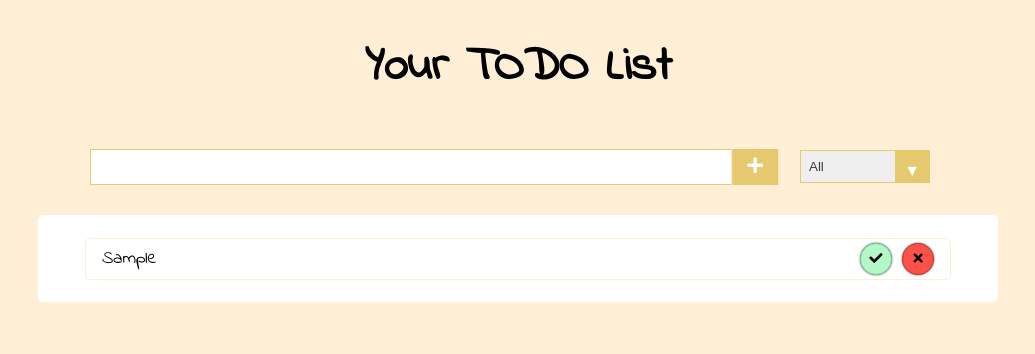
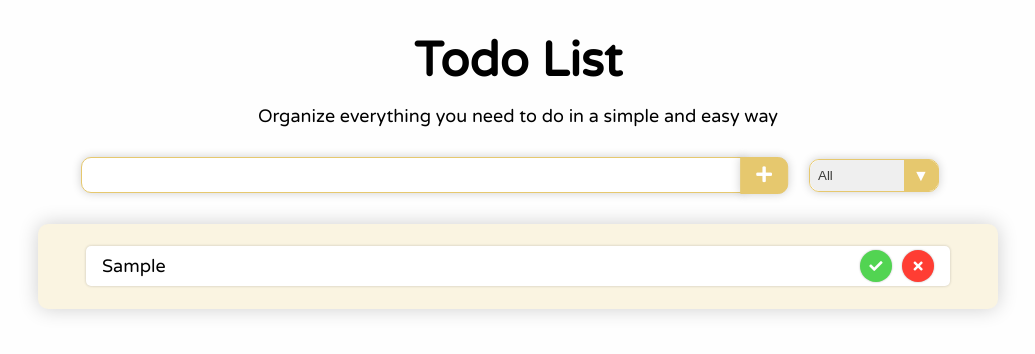
Before and after one commit to oh-sehyeon/todolist, a plain HTML site: page index.html in a window 1280 px wide. Both pictures are taken after typing "Sample" into the empty fields and a click on the button 877 px from the left and 166 px from the top of the page. Shown: the whole page, without its empty margins (122-1157 px from the left). Drawn offline with Linux system fonts and the light colour scheme.

Commit message:
Add files via upload

```diff
--- a/CSS/style.css
+++ b/CSS/style.css
@@ -1,15 +1,17 @@
 :root {
     /* Colors */
-    --yellow: #ffefd6;
-    --yellow-dark: #e6c86e;
+    --white: #fefefe;
+    --yellow-light: #faf4e1;
+    --yellow: #e6c86e;
     --blue: #A0E7E5;
-    --mint: #B4F8C8;
-    --mint-light: #ebfff1;
-    --mint-dark: #74d491;
+    --green: #52D452;
+    --green-light: #ccffcc;
+    --green-dark: #28A228;
     --pink: #FFAEBC;
-    --red: #fa5248;
-    --red-dark: #db342a;
+    --red: #FF3D33;
+    --red-dark: #D60B00;
     --black: #3d3d3b;
+    --gray: #808080;
 
     /* Font Size */
     --font-large: 48px;
@@ -26,8 +28,8 @@ body {
     margin: 0;
     padding: 0;
     cursor: default;
-    background-color: var(--yellow);
-    font-family: 'Indie Flower', Arial, Helvetica, sans-serif, cursive;
+    background-color: var(--white);
+    font-family: 'Varela Round', sans-serif;
     display: flex;
     justify-content: center;
     align-items: center;
@@ -36,12 +38,29 @@ body {
 
 h1 {
     font-size: var(--font-large);
+    font-weight: var(--weight-bold);
+    margin: 2rem 0 0;
+}
+
+h2 {
+    font-size: var(--font-regular);
+    font-weight: var(--weight-regular);
+    margin-bottom: 1rem;
+    text-align: center;
 }
 
 ul,
 li {
     list-style: none;
     padding: 0;
+}
+
+header{
+    width: 70%;
+    display: flex;
+    flex-direction: column;
+    justify-content: center;
+    align-items: center;
 }
 
 input{
@@ -64,19 +83,25 @@ form {
     font-size: var(--font-regular);
     width: 50%;
     height: 2rem;
-    border: 1px solid var(--yellow-dark);
+    border: 1px solid var(--yellow);
+    border-radius: 10px 0 0 10px;
+    box-shadow: 0 0 10px rgba(0, 0, 0, 0.19);
+    padding-left: 20px;
 }
 
 .todo-button {
     width: 3rem;
-    height: 2.4rem;
-    background-color: var(--yellow-dark);
+    height: 2.3rem;
+    background-color: var(--yellow);
     color: white;
     font-size: var(--font-regular);
     border: 1px solid var(--yellow);
     transition: all 0.3s ease-in-out;
     cursor: pointer;
     transform: translateX(-10%);
+    border-radius: 0 10px 10px 0;
+    box-shadow: 0 0 10px rgba(0, 0, 0, 0.19);
+    outline: none;
 }
 
 .todo-button:hover {
@@ -97,9 +122,10 @@ form {
     display: flex;
     flex-direction: column;
     align-items: center;
-    background-color: white;
-    border-radius: 5px;
+    background-color: var(--yellow-light);
+    border-radius: 10px;
     padding: 1rem 0;
+    box-shadow: 0 0 20px rgba(0, 0, 0, 0.19);
 }
 
 .todo-item {
@@ -110,15 +136,16 @@ form {
     justify-content: space-between;
     align-items: center;
     margin: 0.4rem 0;
-    border: 1px solid var(--yellow);
+    /* border: 1px solid var(--yellow); */
     border-radius: 5px;
-    transition: all 0.5s ease;
+    transition: all 0.3s ease;
+    box-shadow: 0 0 3px rgba(0, 0, 0, 0.2);
 }
 
 .completed {
-    background-color: var(--mint-light);
+    background-color: var(--green-light);
     opacity: 0.5;
-    border-color: var(--mint-dark);
+    border-color: var(--green-dark);
 }
 
 .todo-text {
@@ -141,22 +168,24 @@ form {
     border-radius: 50%;
     cursor: pointer;
     margin-left: 10px;
-    box-shadow: 0px 0px 2px 0px var(--black);
-
+    box-shadow: 0 0 2px rgba(0, 0, 0, 0.3);
+    outline: none;
+    transition: all 0.2s ease-in-out;
+    color: white;
 }
 
 .todo-checked {
-    background-color: var(--mint);
-    border: 1px solid var(--mint-dark);
+    background-color: var(--green);
+    border: none;
 }
 
 .todo-checked:hover {
-    background-color: var(--mint-dark);
+    background-color: var(--green-dark);
 }
 
 .todo-remove {
     background-color: var(--red);
-    border: 1px solid var(--red-dark);
+    border: none;
 }
 
 .todo-remove:hover {
@@ -169,7 +198,7 @@ form {
 }
 
 .fall {
-    transform: translateY(8rem) rotateZ(10deg);
+    transform: translateY(4rem) rotateZ(5deg);
     opacity: 0;
 }
 
@@ -185,7 +214,9 @@ select {
     margin: 1rem;
     overflow: hidden;
     position: relative;
-    border: 1px solid var(--yellow-dark);
+    border: 1px solid var(--yellow);
+    border-radius: 10px;
+    box-shadow: 0 0 10px rgba(0, 0, 0, 0.19);
 }
 
 select {
@@ -193,6 +224,7 @@ select {
     width: 8rem;
     cursor: pointer;
     padding: 0.5rem;
+    border-radius: 10px;
 }
 
 .select:hover {
@@ -202,11 +234,12 @@ select {
 .select::after {
     content: "\25BC";
     position: absolute;
-    background-color: var(--yellow-dark);
-    border: 1px solid var(--yellow-dark);
+    width: 1.25rem;
+    background-color: var(--yellow);
+    border: 1px solid var(--yellow);
     top: 0;
     right: 0;
-    padding: 0.5rem;
+    padding: 0.3rem 0.25rem 0.3rem 0.5rem;
     pointer-events: none;
     color: white;
     transition: all 0.3s ease-in-out;
@@ -224,7 +257,11 @@ select {
         /* Font Size */
         --font-large: 28px;
         --font-medium: 16px;
-        --font-regular: 12px;
+        --font-regular: 14px;
+    }
+
+    .todo-container {
+        width: 85%;
     }
 
     .todo-checked,
@@ -233,7 +270,7 @@ select {
         height: 1.6rem;
         border-radius: 50%;
         cursor: pointer;
-        margin-left: 10px;
+        margin-left: 5px;
     }
 
     .todo-btn-container{
@@ -250,6 +287,7 @@ select {
     }
 
     .select::after {
-        padding: 0.25rem 0.5rem 0.5rem;
+        padding: 0.5rem 0.1rem 0.4rem 0.5rem;
+        font-size: 0.8rem;
     }
 }
--- a/index.html
+++ b/index.html
@@ -7,7 +7,10 @@
     <meta name="author" content="Salomon Oh">
     <link rel="stylesheet" href="./CSS/style.css">
     <link rel="preconnect" href="https://fonts.gstatic.com">
-    <link href="https://fonts.googleapis.com/css2?family=Indie+Flower&display=swap" rel="stylesheet">
+    <link rel="preconnect" href="https://fonts.gstatic.com">
+    <link rel="preconnect" href="https://fonts.gstatic.com">
+    <link rel="preconnect" href="https://fonts.gstatic.com">
+    <link href="https://fonts.googleapis.com/css2?family=Varela+Round&display=swap" rel="stylesheet">
     <link rel="stylesheet" href="https://cdnjs.cloudflare.com/ajax/libs/font-awesome/5.15.3/css/all.min.css" integrity="sha512-iBBXm8fW90+nuLcSKlbmrPcLa0OT92xO1BIsZ+ywDWZCvqsWgccV3gFoRBv0z+8dLJgyAHIhR35VZc2oM/gI1w==" crossorigin="anonymous" />
     <script src="./JS/app.js" defer></script>
     <title>TODO List</title>
@@ -15,7 +18,8 @@
 <body>
     <!--Title and Input Box-->
     <header>
-        <h1>Your TODO List</h1>
+        <h1>Todo List</h1>
+        <h2>Organize everything you need to do in a simple and easy way</h2>
     </header>
     <form>
         <input type="text" class="todo-input" />
```
